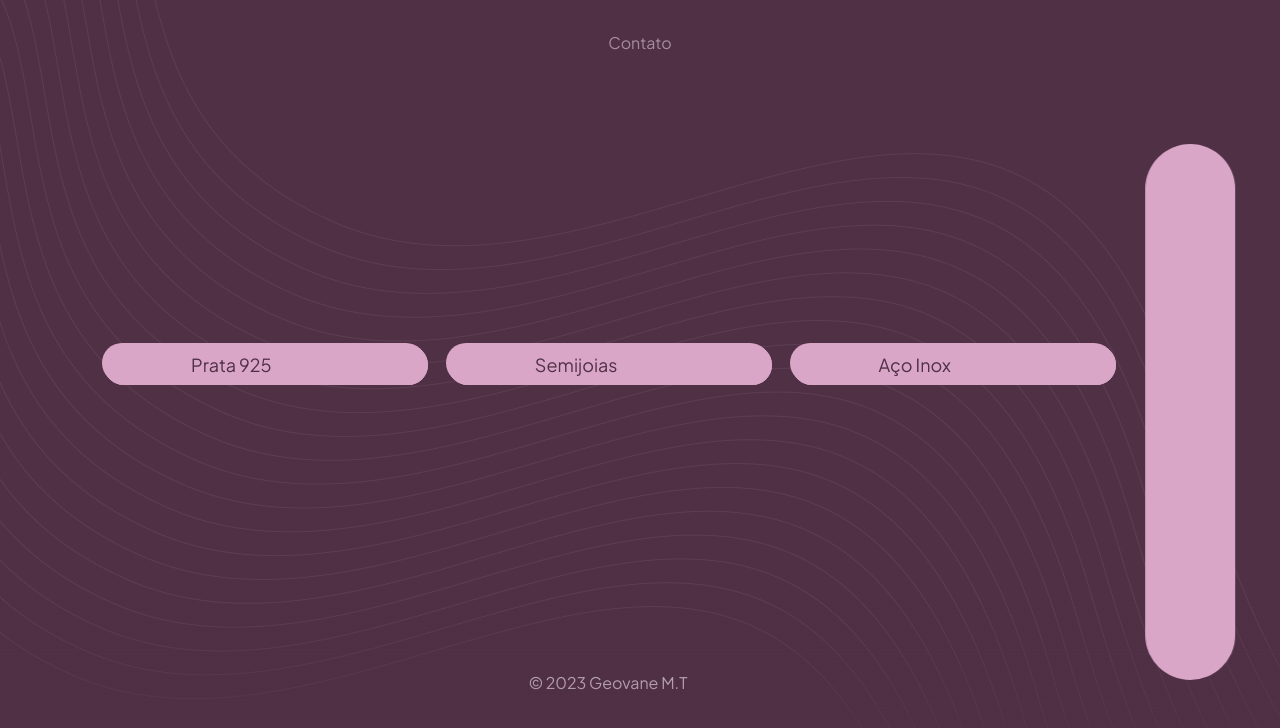
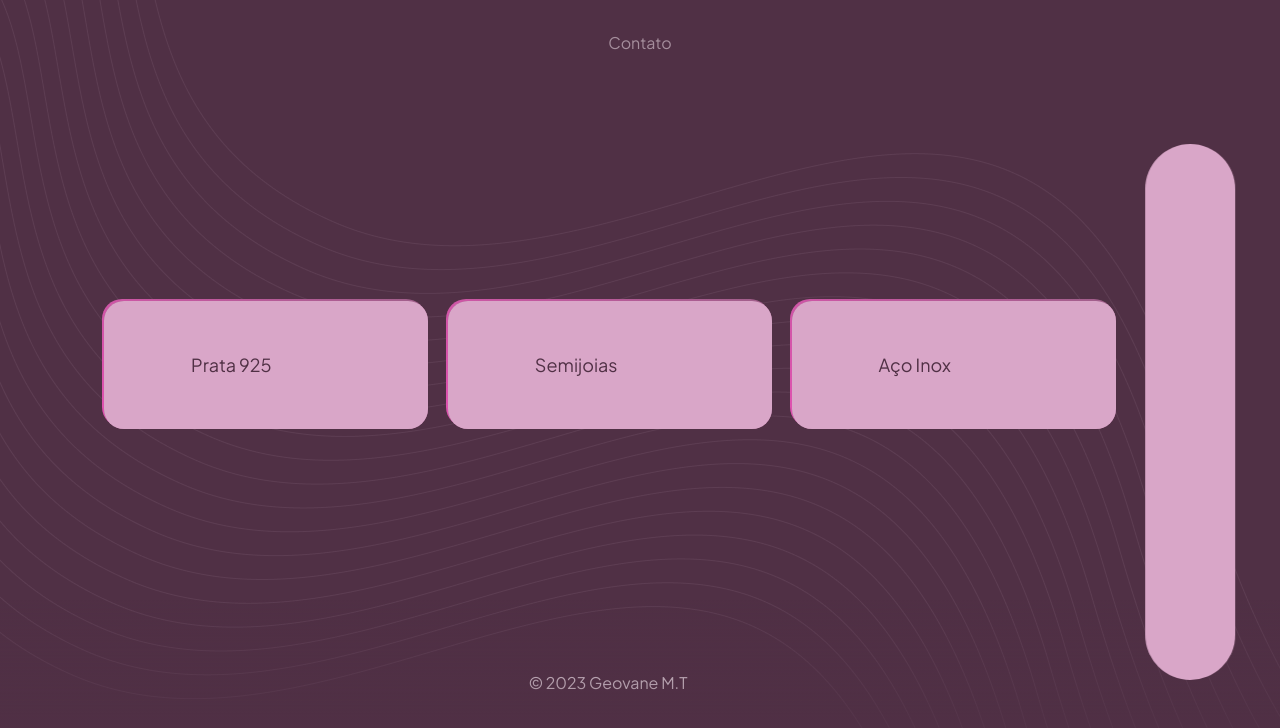
Before and after one commit to GeovaneMT/ReactLandingPage, a React (Vite) app: page /Catalog in a window 1280 px wide. Shown: the top 728 px of the page. Built offline with nearby package versions, Linux system fonts and the light colour scheme; some icons are missing.

Commit message:
colors ans hover over buttonFilter

```diff
--- a/src/components/button/styles.js
+++ b/src/components/button/styles.js
@@ -1,9 +1,8 @@
 import styled from "styled-components";
 
 export const Container = styled.button`
-  color: ${({ $textColor, theme }) => $textColor || theme.COLORS.WHITE};
-  background: ${({ $backgroundColor, theme }) =>
-    $backgroundColor || theme.COLORS.GRADIENT};
+  color: ${({ theme }) => theme.COLORS.WHITE};
+  background: ${({ theme }) => theme.COLORS.GRADIENT};
   display: flex;
   gap: 2.4vw;
   width: 75%;
@@ -35,10 +34,8 @@ export const Container = styled.button`
     padding: 0 3.2rem;
     align-items: center;
     border-radius: inherit;
-    color: ${({ $textColor, theme }) =>
-      $textColor || theme.COLORS.WHITE};
-    background: ${({ $backgroundColor, theme }) =>
-      $backgroundColor || theme.COLORS.GRADIENT};
+    color: ${({ $textColor, theme }) => $textColor || theme.COLORS.WHITE};
+    background: ${({ theme }) => theme.COLORS.VIOLET};
     z-index: 1;
 
     &::before {
@@ -93,6 +90,8 @@ export const Container = styled.button`
   &:active {
     a,
     div {
+
+      color: ${({ $textHover, theme }) => $textHover || theme.COLORS.WHITE};
       transform: scale(1);
 
       &::before {
--- a/src/components/buttonsFilter/styles.js
+++ b/src/components/buttonsFilter/styles.js
@@ -33,7 +33,7 @@ export const Container = styled.div`
         }
 
         button {
-          height: 5vh;
+          height: 16vh;
         }
       }
     }
```
